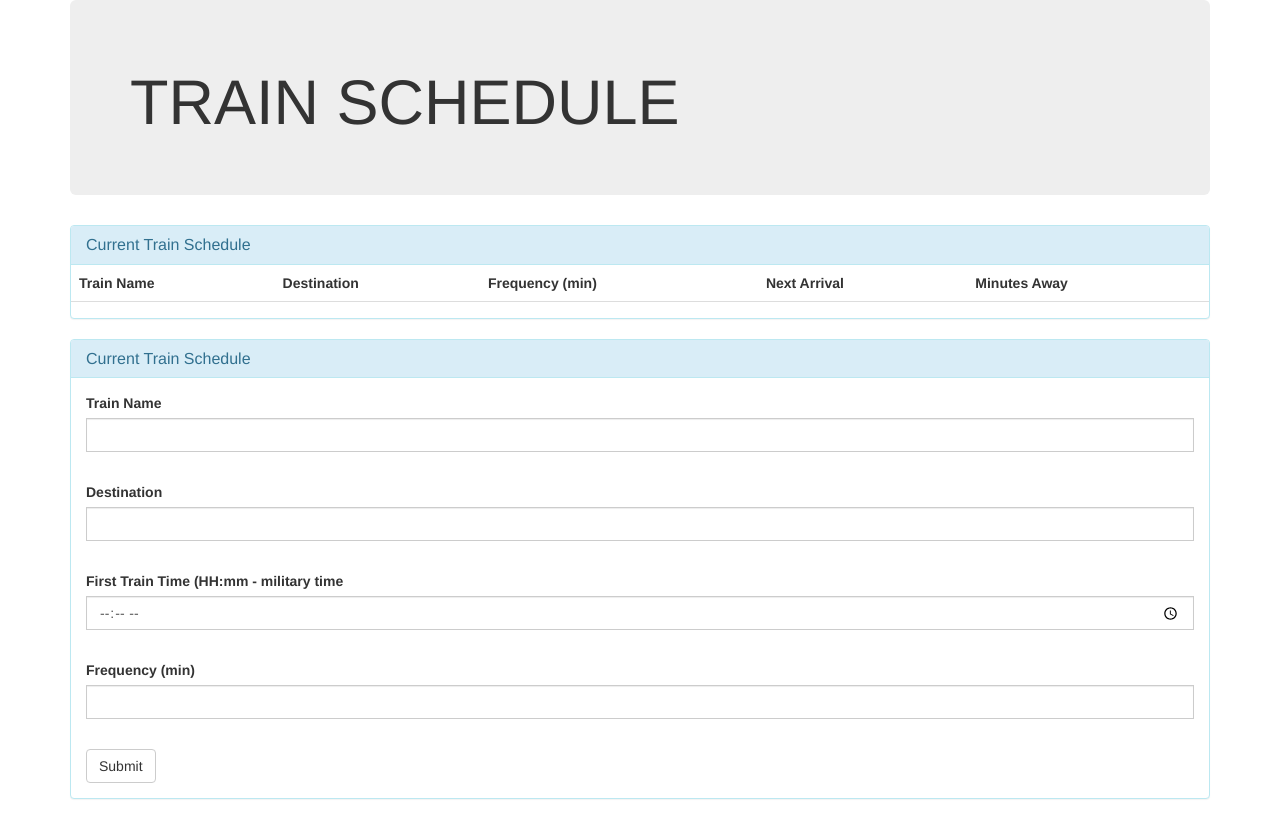
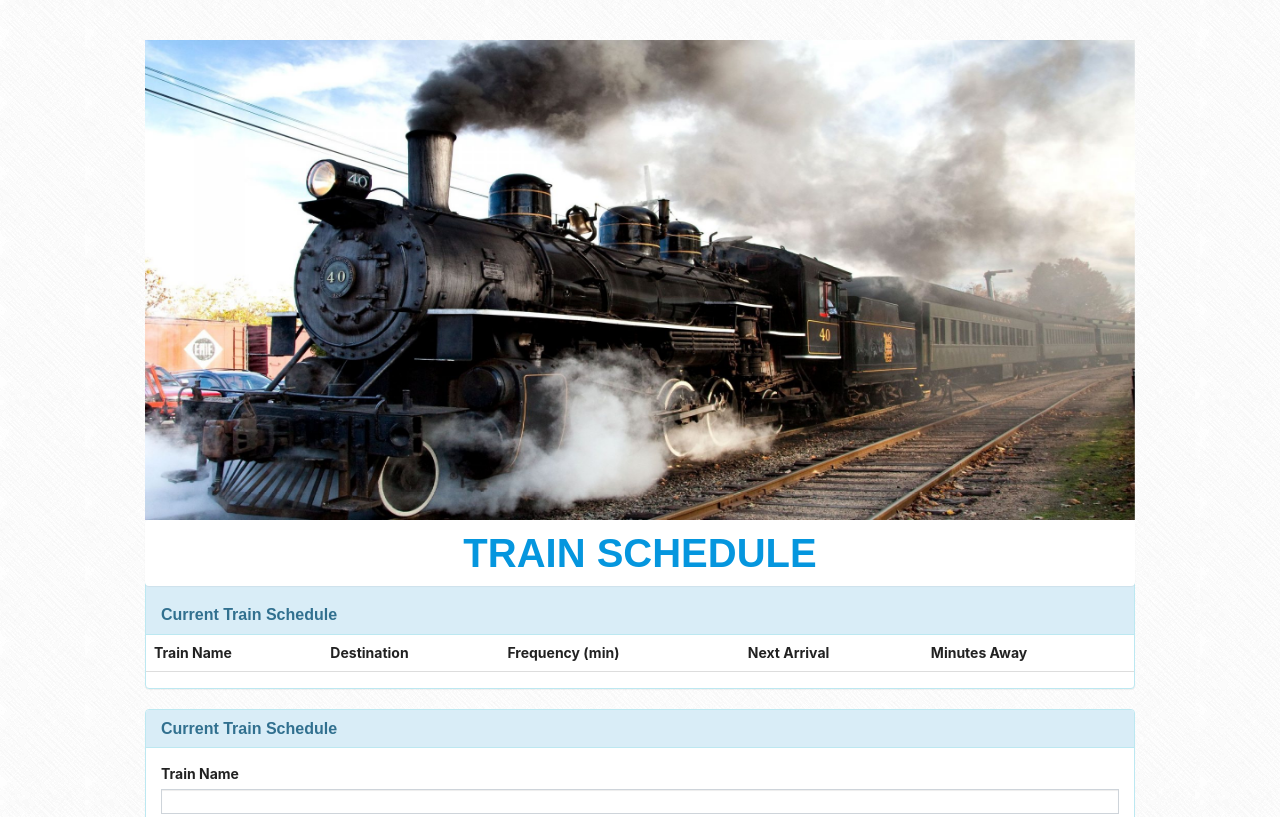
Before and after one commit to alinespino/Train-Scheduler, a plain HTML site: page index.html in a window 1280 px wide. Shown: the top 817 px of the page. Drawn offline with nearby package versions, Linux system fonts and the light colour scheme; no server answers; a web font is replaced by a local one.

Commit message:
added carousel and css style

```diff
--- /dev/null
+++ b/assets/css/style.css
@@ -0,0 +1,32 @@
+
+
+.jumbotron {
+    background-image:url("../images/crossword.png") ;
+}
+
+body {
+    background-image:url("../images/crossword.png") ;
+    font-size: 14px;
+}
+
+sub-btn{
+    font-size: 14px;
+}
+
+#h1 {
+    font-size: 40px;
+    text-align: center;
+    color: #0596de;
+}
+
+/* .carousel-inner > .item > img, .carousel-inner > .item > a > img {
+    width: 100%;
+    height: 50%;
+} */
+
+
+.carousel-inner > .item > img {
+    width:100%;
+    height:480px;
+    align-items: center;
+  }
--- a/index.html
+++ b/index.html
@@ -4,15 +4,45 @@
 <head>
     <meta charset="utf-8">
     <title>Train Schedule</title>
-
+    <!-- Bootstrap cdn -->
     <link href="https://maxcdn.bootstrapcdn.com/bootstrap/3.3.7/css/bootstrap.min.css" rel="stylesheet" integrity="sha384-BVYiiSIFeK1dGmJRAkycuHAHRg32OmUcww7on3RYdg4Va+PmSTsz/K68vbdEjh4u" crossorigin="anonymous">
-</head>
+     <!-- Bootswatch -->
+     <link rel="stylesheet" type="text/css" href="https://bootswatch.com/4/journal/bootstrap.min.css">
+    <!-- Style CSS -->
+    <link rel="stylesheet" href="assets/css/style.css">
+    </head>
 
 <body>
     <div class="container">
-        <div class="jumbotron">
-            <h1>TRAIN SCHEDULE</h1>
-        </div>
+            <div class="jumbotron">
+
+
+            <div id="trainCarousel" class="carousel slide" data-ride="carousel" data-interval="10000" data-pause="null">
+                    <!-- Wrapper for slides -->
+                    <div class="carousel-inner" role="listbox">
+                        <div class="item active">
+                            <img src="assets/images/train1.jpg" alt="Welcome">
+                            <div class="carousel-caption">
+                            </div>
+                        </div>
+                        <div class="item">
+                            <img src="assets/images/train2.jpg" alt="Ajja">
+                            <div class="carousel-caption">
+                            </div>
+                        </div>
+                        <div class="item">
+                            <img src="assets/images/train3.jpg" alt="perks">
+                            <div class="carousel-caption">
+                            </div>
+                        </div>
+                    </div>
+                </div>
+
+                <div class="col-md-12 panel panel-heading">
+                        <h3 class="panel-title" id="h1">TRAIN SCHEDULE </h3>
+                    </div>
+
+
         <!--  Train Schedule -->
         <div class="panel panel-info">
             <div class="panel-heading">
@@ -67,14 +97,17 @@
             <!-- Button -->
             <div class="panel-body">
                 <div class="btn-group" role="group" aria-label="...">
-                    <button type="submit" class="btn btn-default" id="sub-btn">Submit</button>
+                    <button type="submit" class="btn" id="sub-btn">Submit</button>
                 </div>
             </div>
         </div>
     </div>
     </div>
+    </div>
     <!-- JQuery -->
     <script src="https://ajax.googleapis.com/ajax/libs/jquery/3.1.0/jquery.min.js"></script>
+    <!-- Latest compiled and minified JavaScript -->
+    <script src="https://maxcdn.bootstrapcdn.com/bootstrap/3.3.7/js/bootstrap.min.js" integrity="sha384-Tc5IQib027qvyjSMfHjOMaLkfuWVxZxUPnCJA7l2mCWNIpG9mGCD8wGNIcPD7Txa" crossorigin="anonymous"></script>
     <!-- Moment JS -->
     <script src="https://cdnjs.cloudflare.com/ajax/libs/moment.js/2.19.2/moment.min.js"></script>
     <!-- Javascript -->
--- a/schedule.js
+++ b/schedule.js
@@ -108,7 +108,7 @@ console.log(firstTrain);
     var nextArr = moment().add(minsAway, "minutes");
     console.log("ARRIVAL TIME: " + moment(nextArr).format("hh:mm"));
 
-    var newNextArr = moment(nextArr).format("hh:mm");
+    var newNextArr = moment(nextArr).format("HH:mm");
 
 
 //Display data //
```
Also changed, not shown: assets/images/cloth.png (added), assets/images/crossword.png (added), assets/images/train1.jpg (added), assets/images/train2.jpg (added), assets/images/train3.jpg (added), assets/style.css (deleted), 4 other files.
